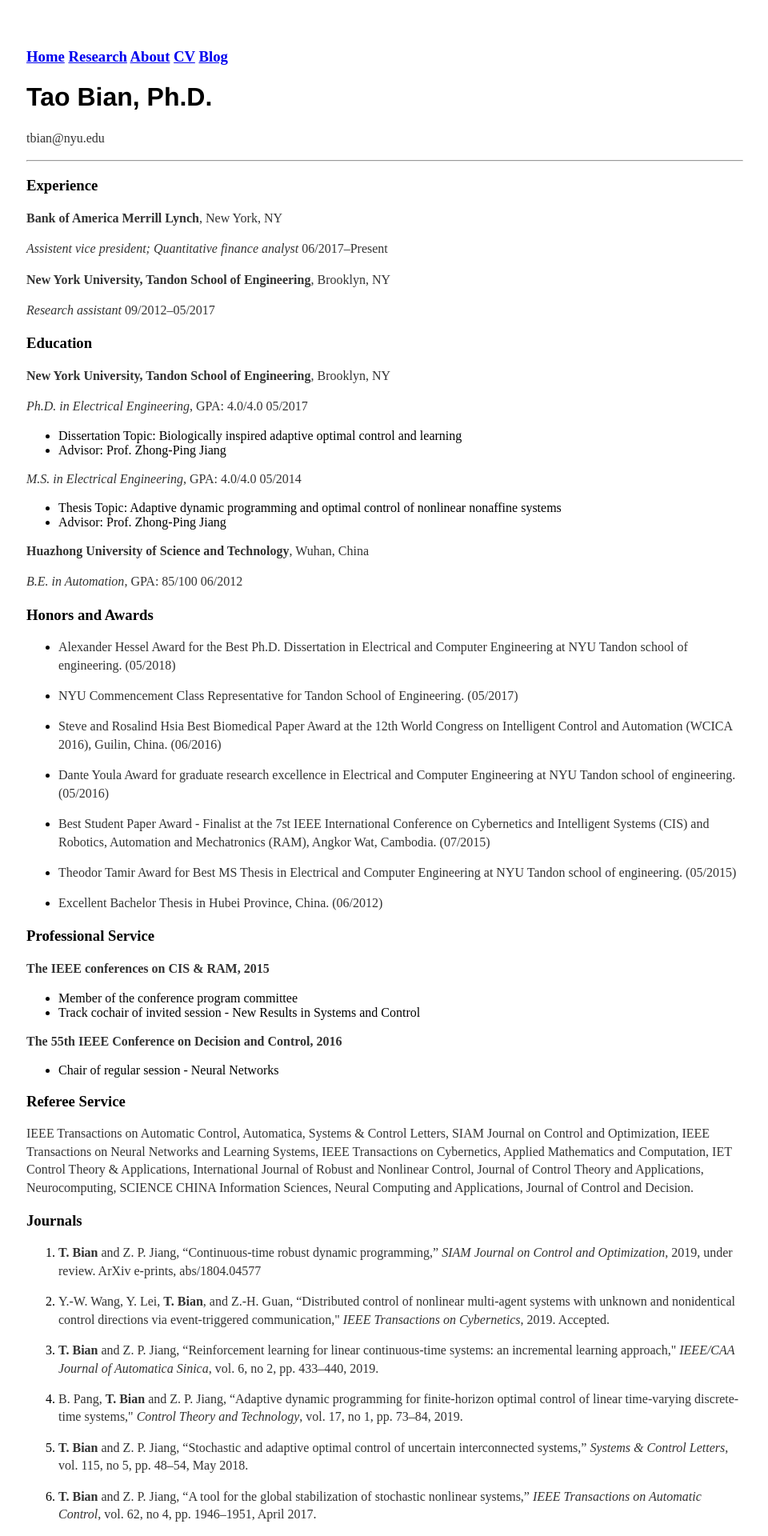
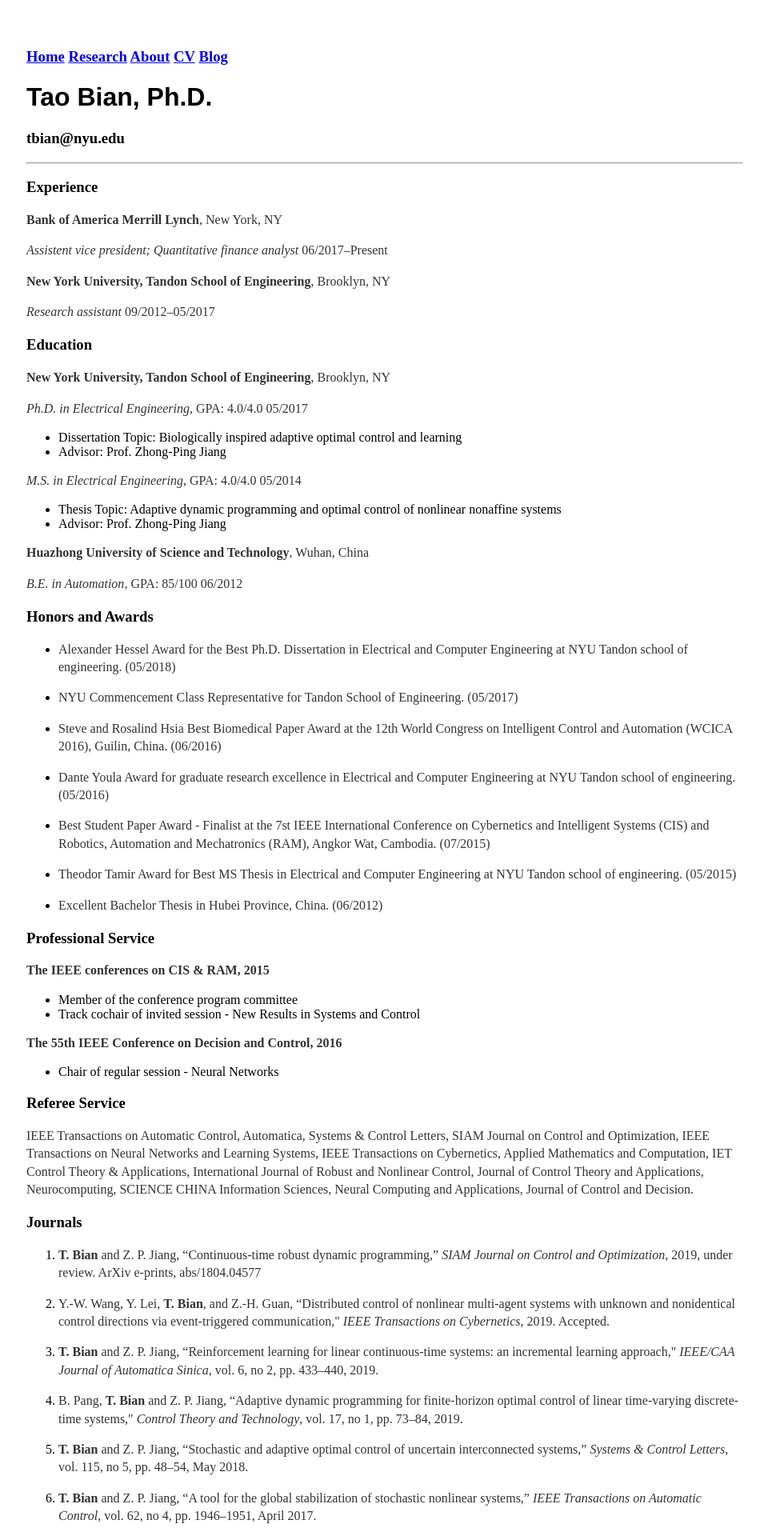
Before and after one commit to tao-bian-nyu/tao-bian-nyu.github.io, a Jekyll site: the page built from cv/index.md, in a window 1280 px wide. Shown: the top 1920 px of the page at 80% size, without its empty margins (159-1119 px from the left). Built offline with Jekyll 4.4.1, drawn with Linux system fonts in a browser that asks for light colours.

```diff
--- a/cv/index.md
+++ b/cv/index.md
@@ -6,7 +6,7 @@ title: "CV"
 
 # Tao Bian, Ph.D.
 
-tbian@nyu.edu
+### tbian@nyu.edu
 
 ------
 
```
